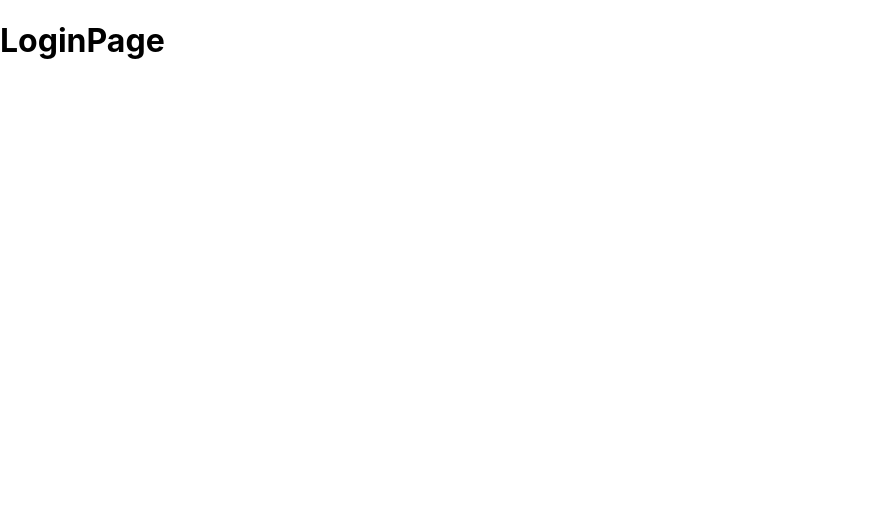
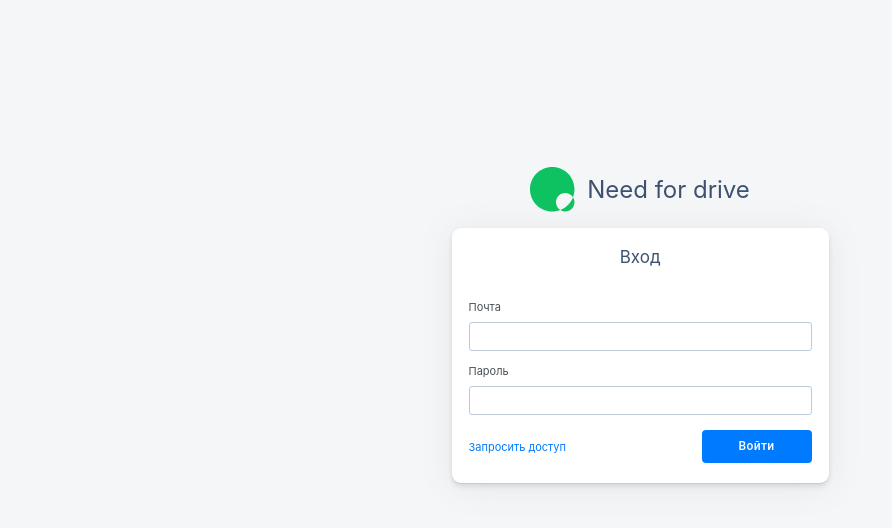
Before and after one commit to VasilyKonnov/need-for-drive-admin, a React (Create React App) app: page / in a window 1280 px wide. Shown: the top 528 px of the page, without its empty margins (0-892 px from the left). Built offline with nearby package versions, Linux system fonts and the light colour scheme.

Commit message:
add: V-07

```diff
--- /dev/null
+++ b/src/components/ButtonPrimary/ButtonPrimary.tsx
@@ -0,0 +1,33 @@
+import { Button } from '@material-ui/core'
+import { makeStyles } from '@material-ui/core/styles'
+import { TButtonPrimary } from './ButtonPrimaryTypes'
+import classNames from 'classnames'
+
+const useStyles = makeStyles({
+  button: {
+    textTransform: 'initial',
+    background: '#007BFF',
+    color: '#fff',
+    '&:hover': {
+      background: '#004DFF',
+    },
+  },
+})
+
+export const ButtonPrimary: React.FC<TButtonPrimary> = ({
+  handlerClick,
+  children,
+  className,
+}) => {
+  const classes = useStyles()
+  const classNameButton = classNames(classes.button, className ? className : '')
+  if (handlerClick) {
+    return (
+      <Button onClick={handlerClick} className={classNameButton}>
+        {children}
+      </Button>
+    )
+  } else {
+    return <Button className={classNameButton}>{children}</Button>
+  }
+}
--- /dev/null
+++ b/src/components/ButtonPrimary/ButtonPrimaryTypes.ts
@@ -0,0 +1,5 @@
+export type TButtonPrimary = {
+  handlerClick?: () => void | null
+  children?: any
+  className?: string
+}
--- /dev/null
+++ b/src/components/ButtonPrimary/index.ts
@@ -0,0 +1 @@
+export { ButtonPrimary } from './ButtonPrimary'
--- /dev/null
+++ b/src/components/InputVsLabel/InputVsLabel.module.scss
@@ -0,0 +1,24 @@
+.wrap {
+  margin-bottom: 15px;
+}
+.label {
+  font-size: 11px;
+  line-height: 11px;
+  color: #495057;
+  margin-bottom: 9px;
+  display: block;
+}
+.input {
+  border: 0.5px solid #becad6;
+  box-sizing: border-box;
+  border-radius: 3px;
+  height: 29px;
+  width: 100%;
+  input {
+    text-indent: 11px;
+    font-family: Helvetica;
+    font-size: 11px;
+    line-height: 11px;
+    color: #3d5170;
+  }
+}
--- /dev/null
+++ b/src/components/InputVsLabel/InputVsLabel.tsx
@@ -0,0 +1,22 @@
+import { InputBase } from '@material-ui/core'
+import { TInputVsLabel } from './InputVsLabelTypes'
+import classNames from 'classnames'
+import styles from './InputVsLabel.module.scss'
+
+export const InputVsLabel: React.FC<TInputVsLabel> = ({
+  classLabel,
+  classInput,
+  label,
+  id,
+}) => {
+  const classesLabel = classNames(classLabel ? classLabel : '', styles.label)
+  const classesInput = classNames(classInput ? classInput : '', styles.input)
+  return (
+    <div className={styles.wrap}>
+      <label htmlFor={id} className={classesLabel}>
+        {label}
+      </label>
+      <InputBase id={id} className={classesInput} />
+    </div>
+  )
+}
--- /dev/null
+++ b/src/components/InputVsLabel/InputVsLabelTypes.ts
@@ -0,0 +1,6 @@
+export type TInputVsLabel = {
+  classLabel?: string
+  classInput?: string
+  label?: any
+  id: string
+}
--- /dev/null
+++ b/src/components/InputVsLabel/index.ts
@@ -0,0 +1 @@
+export { InputVsLabel } from './InputVsLabel'
--- /dev/null
+++ b/src/components/index.ts
@@ -0,0 +1,2 @@
+export { ButtonPrimary } from './ButtonPrimary'
+export { InputVsLabel } from './InputVsLabel'
--- /dev/null
+++ b/src/pages/LoginPage/LoginPage.module.scss
@@ -0,0 +1,46 @@
+.layout {
+  width: 100%;
+  height: 100vh;
+  display: flex;
+  justify-content: center;
+  background: #f5f6f8;
+}
+
+.wrapForm {
+  margin-top: 167px;
+  width: 377px;
+}
+.title {
+  text-align: center;
+  color: #3d5170;
+  margin-top: 0;
+  margin-bottom: 35px;
+  font-size: 17px;
+}
+.wrapLogo {
+  display: flex;
+  justify-content: center;
+  align-items: center;
+  margin-bottom: 16px;
+  span {
+    font-size: 24px;
+    color: #3d5170;
+    display: inline-block;
+    margin-left: 12px;
+  }
+}
+
+.footerForm {
+  display: flex;
+  justify-content: space-between;
+  align-items: center;
+  .btnSubmit {
+    width: 110px;
+    font-size: 12px;
+  }
+  .requestAccess {
+    color: #007bff;
+    font-size: 11px;
+    display: block;
+  }
+}
--- a/src/pages/LoginPage/LoginPage.tsx
+++ b/src/pages/LoginPage/LoginPage.tsx
@@ -1,3 +1,39 @@
+import { Card } from '@material-ui/core'
+import logo from '../../assets/image/LogoIcon.svg'
+import { makeStyles } from '@material-ui/core/styles'
+import styles from './LoginPage.module.scss'
+import { ButtonPrimary, InputVsLabel } from '../../components'
+
+const useStyles = makeStyles({
+  root: {
+    boxShadow:
+      '0px 1px 0px rgba(90, 97, 105, 0.11), 0px 2px 4px rgba(90, 97, 105, 0.12), 0px 5px 5px rgba(90, 97, 105, 0.06), 0px 3.5px 35px rgba(90, 97, 105, 0.1)',
+    borderRadius: '9px',
+    padding: '19px 17px 20px',
+  },
+})
+
 export const LoginPage = () => {
-  return <h1>LoginPage</h1>
+  const classes = useStyles()
+  return (
+    <div className={styles.layout}>
+      <div className={styles.wrapForm}>
+        <div className={styles.wrapLogo}>
+          <img src={logo} alt="Логотип" />
+          <span>Need for drive</span>
+        </div>
+        <Card className={classes.root}>
+          <p className={styles.title}>Вход</p>
+          <form>
+            <InputVsLabel id="inputMail" label="Почта" />
+            <InputVsLabel id="inputPass" label="Пароль" />
+            <div className={styles.footerForm}>
+              <span className={styles.requestAccess}>Запросить доступ</span>
+              <ButtonPrimary className={styles.btnSubmit}>Войти</ButtonPrimary>
+            </div>
+          </form>
+        </Card>
+      </div>
+    </div>
+  )
 }
```
Also changed, not shown: package.json (+7 -0 lines), src/assets/image/LogoIcon.svg (added), 1 other file (tests, documents, lock files or other folders).
